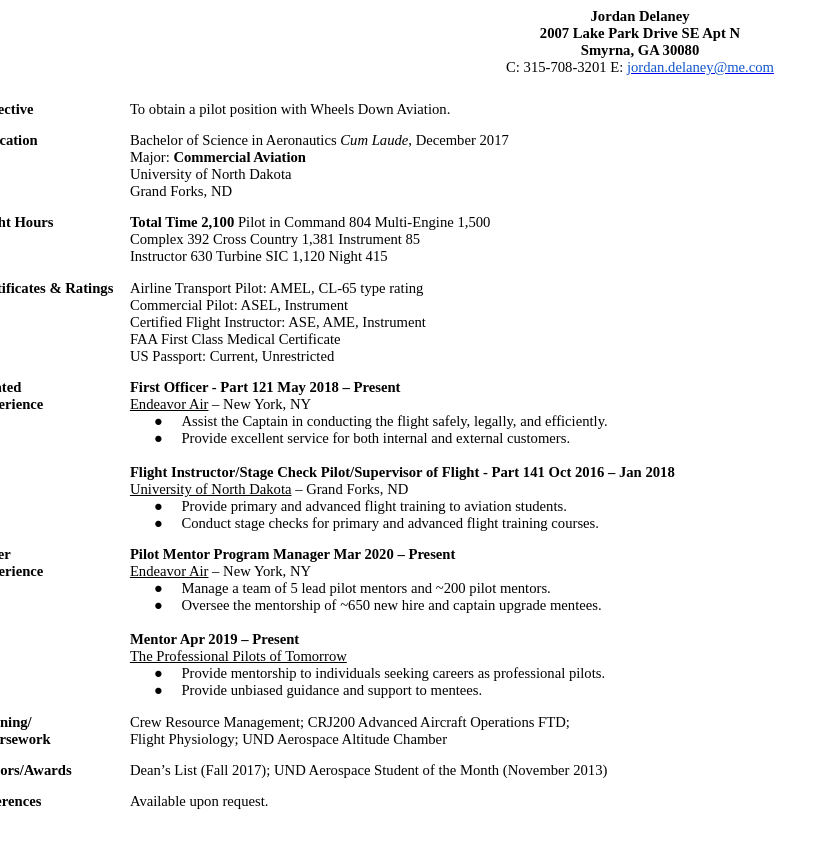
After one commit to jordandelaney/resume_generator, a Django app: template pdf_generator/templates/pdf_generator/hello2.html in a window 1280 px wide. The commit adds this page. Shown: the whole page, without its empty margins (0-836 px from the left). Run offline with Django 3.2, Linux system fonts and the light colour scheme; the template is opened without the code that fills it, so the values that code supplies are empty.

Commit message:
dockerized

```diff
--- /dev/null
+++ b/pdf_generator/templates/pdf_generator/hello2.html
@@ -0,0 +1,302 @@
+<html>
+
+<head>
+<meta http-equiv=Content-Type content="text/html; charset=utf-8">
+<meta name=Generator content="Microsoft Word 15 (filtered)">
+<style>
+<!--
+ /* Font Definitions */
+ @font-face
+	{font-family:"Cambria Math";
+	panose-1:2 4 5 3 5 4 6 3 2 4;}
+ /* Style Definitions */
+ p.MsoNormal, li.MsoNormal, div.MsoNormal
+	{margin:0in;
+	line-height:115%;
+	font-size:11.0pt;
+	font-family:"Arial",sans-serif;}
+.MsoChpDefault
+	{font-family:"Arial",sans-serif;}
+.MsoPapDefault
+	{line-height:115%;}
+@page WordSection1
+	{size:8.5in 11.0in;
+	margin:1.0in 1.0in 1.0in 1.0in;}
+div.WordSection1
+	{page:WordSection1;}
+ /* List Definitions */
+ ol
+	{margin-bottom:0in;}
+ul
+	{margin-bottom:0in;}
+-->
+</style>
+
+</head>
+
+<body lang=EN-US style='word-wrap:break-word'>
+
+<div class=WordSection1>
+
+<p class=MsoNormal align=center style='text-align:center;line-height:normal'><b><span
+lang=EN style='font-family:"Times New Roman",serif'>Jordan Delaney</span></b></p>
+
+<p class=MsoNormal align=center style='text-align:center;line-height:normal'><b><span
+lang=EN style='font-family:"Times New Roman",serif'>2007 Lake Park Drive SE Apt
+N</span></b></p>
+
+<p class=MsoNormal align=center style='text-align:center;line-height:normal'><b><span
+lang=EN style='font-family:"Times New Roman",serif'>Smyrna, GA 30080</span></b></p>
+
+<p class=MsoNormal align=center style='text-align:center;line-height:normal'><span
+lang=EN style='font-family:"Times New Roman",serif'>C: 315-708-3201 E: </span><span
+lang=EN><a href="mailto:jordan.delaney@me.com"><span style='font-family:"Times New Roman",serif;
+color:#1155CC'>jordan.delaney@me.com</span></a></span></p>
+
+<p class=MsoNormal align=center style='text-align:center;line-height:normal'><span
+lang=EN style='font-family:"Times New Roman",serif'>&nbsp;</span></p>
+
+<table class=1 border=1 cellspacing=0 cellpadding=0 width=724 style='margin-left:
+ -31.75pt;border-collapse:collapse;border:none'>
+ <tr>
+  <td width=145 valign=top style='width:108.75pt;border:solid white 1.0pt;
+  padding:5.0pt 5.0pt 5.0pt 5.0pt'>
+  <p class=MsoNormal style='line-height:normal;border:none'><b><span lang=EN
+  style='font-family:"Times New Roman",serif'>Objective</span></b></p>
+  </td>
+  <td width=579 valign=top style='width:434.25pt;border:solid white 1.0pt;
+  border-left:none;padding:5.0pt 5.0pt 5.0pt 5.0pt'>
+  <p class=MsoNormal style='line-height:normal;border:none'><span lang=EN
+  style='font-family:"Times New Roman",serif'>To obtain a pilot position with
+  Wheels Down Aviation. </span></p>
+  </td>
+ </tr>
+ <tr>
+  <td width=145 valign=top style='width:108.75pt;border:solid white 1.0pt;
+  border-top:none;padding:5.0pt 5.0pt 5.0pt 5.0pt'>
+  <p class=MsoNormal style='line-height:normal;border:none'><b><span lang=EN
+  style='font-family:"Times New Roman",serif'>Education</span></b></p>
+  </td>
+  <td width=579 valign=top style='width:434.25pt;border-top:none;border-left:
+  none;border-bottom:solid white 1.0pt;border-right:solid white 1.0pt;
+  padding:5.0pt 5.0pt 5.0pt 5.0pt'>
+  <p class=MsoNormal style='line-height:normal;border:none'><span lang=EN
+  style='font-family:"Times New Roman",serif'>Bachelor of Science in
+  Aeronautics <i>Cum Laude</i>, December 2017</span></p>
+  <p class=MsoNormal style='line-height:normal;border:none'><span lang=EN
+  style='font-family:"Times New Roman",serif'>Major: <b>Commercial Aviation</b></span></p>
+  <p class=MsoNormal style='line-height:normal;border:none'><span lang=EN
+  style='font-family:"Times New Roman",serif'>University of North Dakota</span></p>
+  <p class=MsoNormal style='line-height:normal;border:none'><span lang=EN
+  style='font-family:"Times New Roman",serif'>Grand Forks, ND</span></p>
+  </td>
+ </tr>
+ <tr>
+  <td width=145 valign=top style='width:108.75pt;border:solid white 1.0pt;
+  border-top:none;padding:5.0pt 5.0pt 5.0pt 5.0pt'>
+  <p class=MsoNormal style='line-height:normal;border:none'><b><span lang=EN
+  style='font-family:"Times New Roman",serif'>Flight Hours</span></b></p>
+  <p class=MsoNormal style='line-height:normal;border:none'><b><span lang=EN
+  style='font-family:"Times New Roman",serif'>&nbsp;</span></b></p>
+  <p class=MsoNormal style='line-height:normal;border:none'><b><span lang=EN
+  style='font-family:"Times New Roman",serif'>&nbsp;</span></b></p>
+  </td>
+  <td width=579 valign=top style='width:434.25pt;border-top:none;border-left:
+  none;border-bottom:solid white 1.0pt;border-right:solid white 1.0pt;
+  padding:5.0pt 5.0pt 5.0pt 5.0pt'>
+  <p class=MsoNormal style='line-height:normal;border:none'><b><span lang=EN
+  style='font-family:"Times New Roman",serif'>Total Time
+  2,100                           </span></b><span lang=EN style='font-family:
+  "Times New Roman",serif'>Pilot in Command  804<b>
+  </b>Multi-Engine 1,500</span></p>
+  <p class=MsoNormal style='line-height:normal;border:none'><span lang=EN
+  style='font-family:"Times New Roman",serif'>Complex
+  392                              Cross Country
+  1,381                          Instrument          85   </span></p>
+  <p class=MsoNormal style='line-height:normal;border:none'><span lang=EN
+  style='font-family:"Times New Roman",serif'>Instructor    630                              Turbine
+  SIC            1,120                          Night                415</span></p>
+  </td>
+ </tr>
+ <tr>
+  <td width=145 valign=top style='width:108.75pt;border:solid white 1.0pt;
+  border-top:none;padding:5.0pt 5.0pt 5.0pt 5.0pt'>
+  <p class=MsoNormal style='line-height:normal;border:none'><b><span lang=EN
+  style='font-family:"Times New Roman",serif'>Certificates &amp; Ratings</span></b></p>
+  </td>
+  <td width=579 valign=top style='width:434.25pt;border-top:none;border-left:
+  none;border-bottom:solid white 1.0pt;border-right:solid white 1.0pt;
+  padding:5.0pt 5.0pt 5.0pt 5.0pt'>
+  <p class=MsoNormal style='line-height:normal;border:none'><span lang=EN
+  style='font-family:"Times New Roman",serif'>Airline Transport Pilot: AMEL,
+  CL-65 type rating</span></p>
+  <p class=MsoNormal style='line-height:normal;border:none'><span lang=EN
+  style='font-family:"Times New Roman",serif'>Commercial Pilot: ASEL,
+  Instrument</span></p>
+  <p class=MsoNormal style='line-height:normal;border:none'><span lang=EN
+  style='font-family:"Times New Roman",serif'>Certified Flight Instructor: ASE,
+  AME, Instrument</span></p>
+  <p class=MsoNormal style='line-height:normal;border:none'><span lang=EN
+  style='font-family:"Times New Roman",serif'>FAA First Class Medical
+  Certificate</span></p>
+  <p class=MsoNormal style='line-height:normal;border:none'><span lang=EN
+  style='font-family:"Times New Roman",serif'>US Passport: Current,
+  Unrestricted</span></p>
+  </td>
+ </tr>
+ <tr>
+  <td width=145 valign=top style='width:108.75pt;border:solid white 1.0pt;
+  border-top:none;padding:5.0pt 5.0pt 5.0pt 5.0pt'>
+  <p class=MsoNormal style='line-height:normal;border:none'><b><span lang=EN
+  style='font-family:"Times New Roman",serif'>Related </span></b></p>
+  <p class=MsoNormal style='line-height:normal;border:none'><b><span lang=EN
+  style='font-family:"Times New Roman",serif'>Experience</span></b></p>
+  </td>
+  <td width=579 valign=top style='width:434.25pt;border-top:none;border-left:
+  none;border-bottom:solid white 1.0pt;border-right:solid white 1.0pt;
+  padding:5.0pt 5.0pt 5.0pt 5.0pt'>
+  <p class=MsoNormal style='line-height:normal;border:none'><b><span lang=EN
+  style='font-family:"Times New Roman",serif'>First Officer - Part 121</span></b><span
+  lang=EN style='font-family:"Times New Roman",serif'>
+  <b>May 2018 – Present</b></span></p>
+  <p class=MsoNormal style='line-height:normal;border:none'><u><span lang=EN
+  style='font-family:"Times New Roman",serif'>Endeavor Air</span></u><span
+  lang=EN style='font-family:"Times New Roman",serif'> – New York, NY</span></p>
+  <p class=MsoNormal style='margin-left:.5in;text-indent:-.25in;line-height:
+  normal;border:none'><span lang=EN style='font-family:"Times New Roman",serif'>●<span
+  style='font:7.0pt "Times New Roman"'>&nbsp;&nbsp;&nbsp;&nbsp;&nbsp;&nbsp;&nbsp;
+  </span></span><span lang=EN style='font-family:"Times New Roman",serif'>Assist
+  the Captain in conducting the flight safely, legally, and efficiently.</span></p>
+  <p class=MsoNormal style='margin-left:.5in;text-indent:-.25in;line-height:
+  normal'><span lang=EN style='font-family:"Times New Roman",serif'>●<span
+  style='font:7.0pt "Times New Roman"'>&nbsp;&nbsp;&nbsp;&nbsp;&nbsp;&nbsp;&nbsp;
+  </span></span><span lang=EN style='font-family:"Times New Roman",serif'>Provide
+  excellent service for both internal and external customers.<br>
+  <br>
+  </span></p>
+  <p class=MsoNormal style='line-height:normal'><b><span lang=EN
+  style='font-family:"Times New Roman",serif'>Flight Instructor/Stage Check
+  Pilot/Supervisor of Flight - Part 141</span></b><span lang=EN
+  style='font-family:"Times New Roman",serif'>      <b>Oct 2016 – Jan 2018</b></span></p>
+  <p class=MsoNormal style='line-height:normal'><u><span lang=EN
+  style='font-family:"Times New Roman",serif'>University of North Dakota</span></u><span
+  lang=EN style='font-family:"Times New Roman",serif'> – Grand Forks, ND</span></p>
+  <p class=MsoNormal style='margin-left:.5in;text-indent:-.25in;line-height:
+  normal'><span lang=EN style='font-family:"Times New Roman",serif'>●<span
+  style='font:7.0pt "Times New Roman"'>&nbsp;&nbsp;&nbsp;&nbsp;&nbsp;&nbsp;&nbsp;
+  </span></span><span lang=EN style='font-family:"Times New Roman",serif'>Provide
+  primary and advanced flight training to aviation students.</span></p>
+  <p class=MsoNormal style='margin-left:.5in;text-indent:-.25in;line-height:
+  normal'><span lang=EN style='font-family:"Times New Roman",serif'>●<span
+  style='font:7.0pt "Times New Roman"'>&nbsp;&nbsp;&nbsp;&nbsp;&nbsp;&nbsp;&nbsp;
+  </span></span><span lang=EN style='font-family:"Times New Roman",serif'>Conduct
+  stage checks for primary and advanced flight training courses.</span></p>
+  </td>
+ </tr>
+ <tr>
+  <td width=145 valign=top style='width:108.75pt;border:solid white 1.0pt;
+  border-top:none;padding:5.0pt 5.0pt 5.0pt 5.0pt'>
+  <p class=MsoNormal style='line-height:normal;border:none'><b><span lang=EN
+  style='font-family:"Times New Roman",serif'>Other </span></b></p>
+  <p class=MsoNormal style='line-height:normal;border:none'><b><span lang=EN
+  style='font-family:"Times New Roman",serif'>Experience</span></b></p>
+  </td>
+  <td width=579 valign=top style='width:434.25pt;border-top:none;border-left:
+  none;border-bottom:solid white 1.0pt;border-right:solid white 1.0pt;
+  padding:5.0pt 5.0pt 5.0pt 5.0pt'>
+  <p class=MsoNormal style='line-height:normal;border:none'><b><span lang=EN
+  style='font-family:"Times New Roman",serif'>Pilot Mentor Program
+  Manager                                                                  Mar
+  2020 – Present</span></b></p>
+  <p class=MsoNormal style='line-height:normal;border:none'><u><span lang=EN
+  style='font-family:"Times New Roman",serif'>Endeavor Air</span></u><span
+  lang=EN style='font-family:"Times New Roman",serif'> – New York, NY</span></p>
+  <p class=MsoNormal style='margin-left:.5in;text-indent:-.25in;line-height:
+  normal'><span lang=EN style='font-family:"Times New Roman",serif'>●<span
+  style='font:7.0pt "Times New Roman"'>&nbsp;&nbsp;&nbsp;&nbsp;&nbsp;&nbsp;&nbsp;
+  </span></span><span lang=EN style='font-family:"Times New Roman",serif'>Manage
+  a team of 5 lead pilot mentors and ~200 pilot mentors. </span></p>
+  <p class=MsoNormal style='margin-left:.5in;text-indent:-.25in;line-height:
+  normal'><span lang=EN style='font-family:"Times New Roman",serif'>●<span
+  style='font:7.0pt "Times New Roman"'>&nbsp;&nbsp;&nbsp;&nbsp;&nbsp;&nbsp;&nbsp;
+  </span></span><span lang=EN style='font-family:"Times New Roman",serif'>Oversee
+  the mentorship of ~650 new hire and captain upgrade mentees.</span></p>
+  <p class=MsoNormal style='margin-left:.5in;line-height:normal'><span lang=EN
+  style='font-family:"Times New Roman",serif'>&nbsp;</span></p>
+  <p class=MsoNormal style='line-height:normal'><b><span lang=EN
+  style='font-family:"Times New Roman",serif'>Mentor
+  Apr 2019 – Present</span></b></p>
+  <p class=MsoNormal style='line-height:normal'><u><span lang=EN
+  style='font-family:"Times New Roman",serif'>The Professional Pilots of
+  Tomorrow</span></u></p>
+  <p class=MsoNormal style='margin-left:.5in;text-indent:-.25in;line-height:
+  normal'><span lang=EN style='font-family:"Times New Roman",serif'>●<span
+  style='font:7.0pt "Times New Roman"'>&nbsp;&nbsp;&nbsp;&nbsp;&nbsp;&nbsp;&nbsp;
+  </span></span><span lang=EN style='font-family:"Times New Roman",serif'>Provide
+  mentorship to individuals seeking careers as professional pilots.</span></p>
+  <p class=MsoNormal style='margin-left:.5in;text-indent:-.25in;line-height:
+  normal'><span lang=EN style='font-family:"Times New Roman",serif'>●<span
+  style='font:7.0pt "Times New Roman"'>&nbsp;&nbsp;&nbsp;&nbsp;&nbsp;&nbsp;&nbsp;
+  </span></span><span lang=EN style='font-family:"Times New Roman",serif'>Provide
+  unbiased guidance and support to mentees.         </span></p>
+  </td>
+ </tr>
+ <tr>
+  <td width=145 valign=top style='width:108.75pt;border:solid white 1.0pt;
+  border-top:none;padding:5.0pt 5.0pt 5.0pt 5.0pt'>
+  <p class=MsoNormal style='line-height:normal;border:none'><b><span lang=EN
+  style='font-family:"Times New Roman",serif'>Training/</span></b></p>
+  <p class=MsoNormal style='line-height:normal;border:none'><b><span lang=EN
+  style='font-family:"Times New Roman",serif'>Coursework</span></b></p>
+  </td>
+  <td width=579 valign=top style='width:434.25pt;border-top:none;border-left:
+  none;border-bottom:solid white 1.0pt;border-right:solid white 1.0pt;
+  padding:5.0pt 5.0pt 5.0pt 5.0pt'>
+  <p class=MsoNormal style='line-height:normal;border:none'><span lang=EN
+  style='font-family:"Times New Roman",serif'>Crew Resource Management; CRJ200
+  Advanced Aircraft Operations FTD;</span></p>
+  <p class=MsoNormal style='line-height:normal;border:none'><span lang=EN
+  style='font-family:"Times New Roman",serif'>Flight Physiology; UND Aerospace
+  Altitude Chamber</span></p>
+  </td>
+ </tr>
+ <tr>
+  <td width=145 valign=top style='width:108.75pt;border:solid white 1.0pt;
+  border-top:none;padding:5.0pt 5.0pt 5.0pt 5.0pt'>
+  <p class=MsoNormal style='line-height:normal;border:none'><b><span lang=EN
+  style='font-family:"Times New Roman",serif'>Honors/Awards</span></b></p>
+  </td>
+  <td width=579 valign=top style='width:434.25pt;border-top:none;border-left:
+  none;border-bottom:solid white 1.0pt;border-right:solid white 1.0pt;
+  padding:5.0pt 5.0pt 5.0pt 5.0pt'>
+  <p class=MsoNormal style='line-height:normal;border:none'><span lang=EN
+  style='font-family:"Times New Roman",serif'>Dean’s List (Fall 2017); UND
+  Aerospace Student of the Month (November 2013)</span></p>
+  </td>
+ </tr>
+ <tr>
+  <td width=145 valign=top style='width:108.75pt;border:solid white 1.0pt;
+  border-top:none;padding:5.0pt 5.0pt 5.0pt 5.0pt'>
+  <p class=MsoNormal style='line-height:normal;border:none'><b><span lang=EN
+  style='font-family:"Times New Roman",serif'>References</span></b></p>
+  </td>
+  <td width=579 valign=top style='width:434.25pt;border-top:none;border-left:
+  none;border-bottom:solid white 1.0pt;border-right:solid white 1.0pt;
+  padding:5.0pt 5.0pt 5.0pt 5.0pt'>
+  <p class=MsoNormal style='line-height:normal;border:none'><span lang=EN
+  style='font-family:"Times New Roman",serif'>Available upon request. </span></p>
+  </td>
+ </tr>
+</table>
+
+<p class=MsoNormal style='line-height:normal'><span lang=EN style='font-family:
+"Times New Roman",serif'>&nbsp;</span></p>
+
+<p class=MsoNormal style='line-height:normal'><span lang=EN style='font-family:
+"Times New Roman",serif'>&nbsp;</span></p>
+
+</div>
+
+</body>
+
+</html>
--- /dev/null
+++ b/requirements.txt
@@ -0,0 +1,6 @@
+asgiref==3.3.1
+Django==3.1.5
+reportlab==3.5.59
+django-easy-pdf>=0.1.1<0.2.0
+WeasyPrint>=0.34
+django-utils-six>=2.0
--- a/resume_generator/settings.py
+++ b/resume_generator/settings.py
@@ -39,6 +39,9 @@
 
     # PDF Generator app
     'pdf_generator',
+
+    # Easy PDF
+    'easy_pdf',
 
     # Default django apps
     'django.contrib.admin',
```
Also changed, not shown: docker-compose.yml (added, +11 -0 lines), pdf_generator/templates/pdf_generator/base.html (deleted, +0 -13 lines), pdf_generator/templates/pdf_generator/hello.html (+37 -7 lines), 7 other files.
